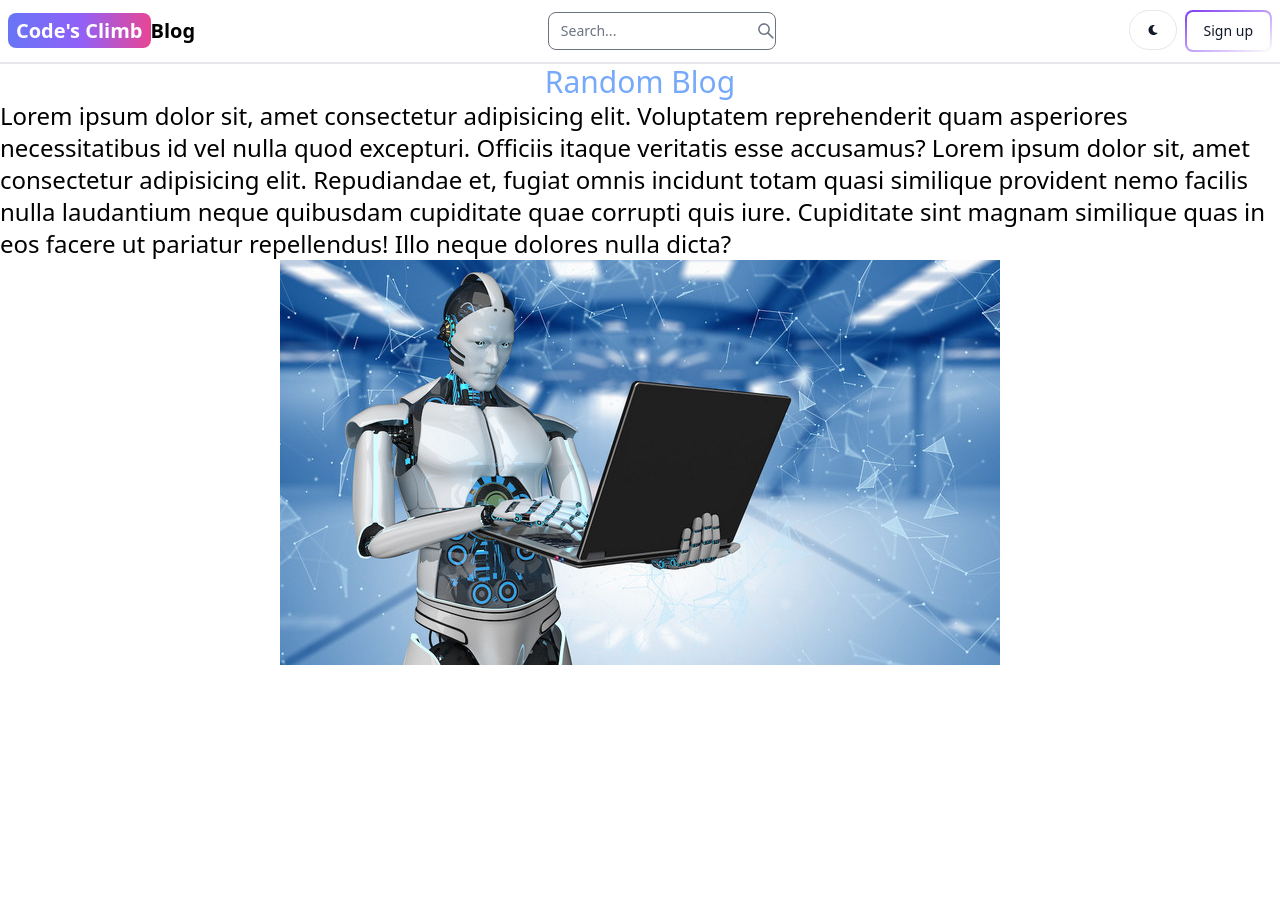
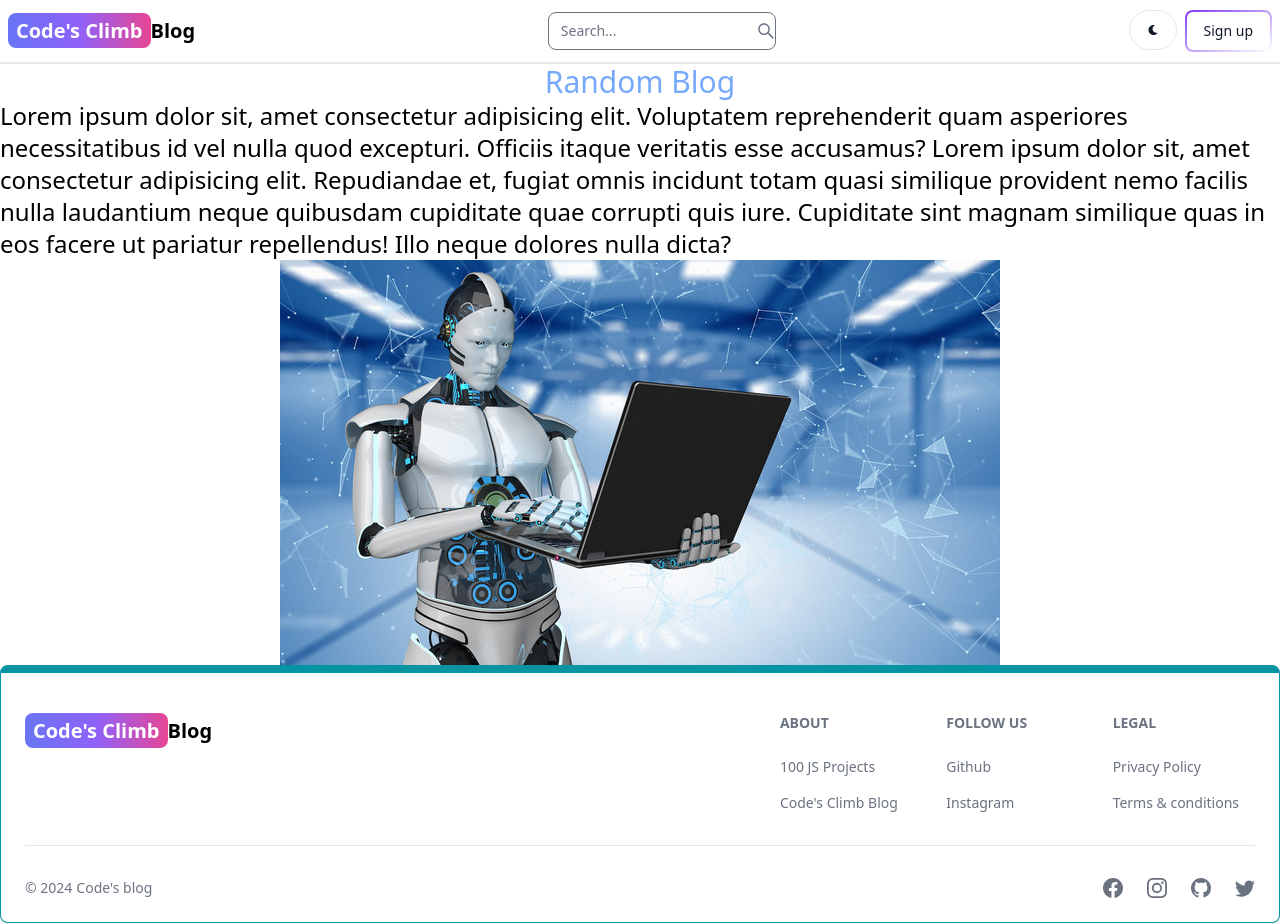
Before and after one commit to beastangel12/blog-website, a React app in the folder client/: page /project in a window 1280 px wide. Before the commit the page ends 800 px from the top, so only its background shows below. Built offline with nearby package versions, Linux system fonts and the light colour scheme; the HTML template or start-up script is replaced by a standard one.

Commit message:
create and add the footer component

```diff
--- a/client/src/App.jsx
+++ b/client/src/App.jsx
@@ -1,4 +1,5 @@
 import { BrowserRouter, Route, Routes } from "react-router-dom";
+import Footer from "./components/Footer";
 import Header from "./components/Header";
 import About from "./pages/About";
 import Dashboard from "./pages/Dashboard";
@@ -20,6 +21,7 @@
         <Route path="/dashboard" element={<Dashboard />} />
         <Route path="/project" element={<Projects />} />
       </Routes>
+      <Footer />
     </BrowserRouter>
   );
 }
--- /dev/null
+++ b/client/src/components/Footer.jsx
@@ -0,0 +1,88 @@
+import { Footer } from "flowbite-react";
+import { BsFacebook, BsGithub, BsInstagram, BsTwitter } from "react-icons/bs";
+import { Link } from "react-router-dom";
+export default function FooterCom() {
+  return (
+    <Footer container className="border border-t-8 border-teal-500">
+      <div className="w-full max-w-7xl mx-auto">
+        <div className="grid w-full justify-between sm:flex md:grid-cols-1">
+          <div className="mt-5">
+            <Link
+              to="/"
+              className="self-center whitespace-nowrap text-lg sm:text-xl font-semibold dark:text-white"
+            >
+              <span className="px-2 py-1 bg-gradient-to-r from-indigo-500 via-purple-500 to-pink-500 rounded-lg text-white">
+                Code's Climb
+              </span>
+              Blog
+            </Link>
+          </div>
+          <div className="grid grid-cols-2 gap-8 mt-4 sm:grid-cols-3 sm:gap-6">
+            <div>
+              <Footer.Title title="About" />
+              <Footer.LinkGroup col>
+                <Footer.Link
+                  href="https://www.100jsprojects.com"
+                  target="_blank"
+                  rel="noopener noreferrer"
+                >
+                  100 JS Projects
+                </Footer.Link>
+                <Footer.Link
+                  href="/about"
+                  target="_blank"
+                  rel="noopener noreferrer"
+                >
+                  Code's Climb Blog
+                </Footer.Link>
+              </Footer.LinkGroup>
+            </div>
+            <div>
+              <Footer.Title title="Follow Us" />
+              <Footer.LinkGroup col>
+                <Footer.Link
+                  href="https://www.github.com/beastangel12"
+                  target="_blank"
+                  rel="noopener noreferrer"
+                >
+                  Github
+                </Footer.Link>
+                <Footer.Link
+                  href="https://www.instagram.com/_ig_angel_bista/"
+                  target="_blank"
+                  rel="noopener noreferrer"
+                >
+                  Instagram
+                </Footer.Link>
+              </Footer.LinkGroup>
+            </div>
+            <div>
+              <Footer.Title title="Legal" />
+              <Footer.LinkGroup col>
+                <Footer.Link href="#">Privacy Policy</Footer.Link>
+                <Footer.Link href="#">Terms &amp; conditions</Footer.Link>
+              </Footer.LinkGroup>
+            </div>
+          </div>
+        </div>
+        <Footer.Divider></Footer.Divider>
+        <div className="w-full sm:flex sm:items-center sm:justify-between">
+          <Footer.Copyright
+            href="#"
+            by="Code's blog"
+            year={new Date().getFullYear()}
+          />
+          <div className="flex gap-6 sm:mt-0 mt-4 sm:justify-center">
+            <Footer.Icon href="#" icon={BsFacebook} />
+            <Footer.Icon href="#" icon={BsInstagram} />
+            <Footer.Icon
+              href="https://github.com/beastangel12"
+              icon={BsGithub}
+            />
+            <Footer.Icon href="#" icon={BsTwitter} />
+          </div>
+        </div>
+      </div>
+    </Footer>
+  );
+}
```
